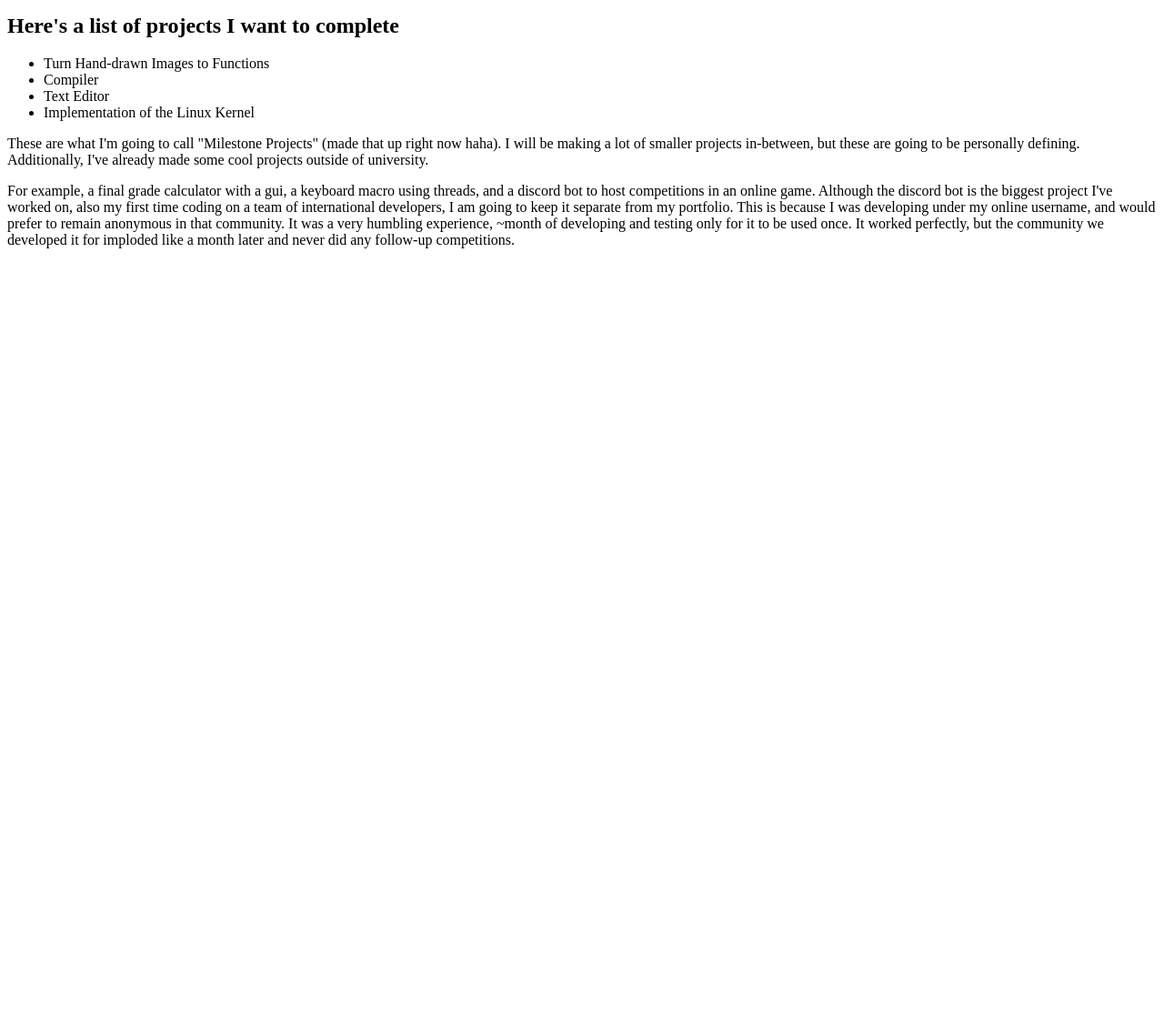
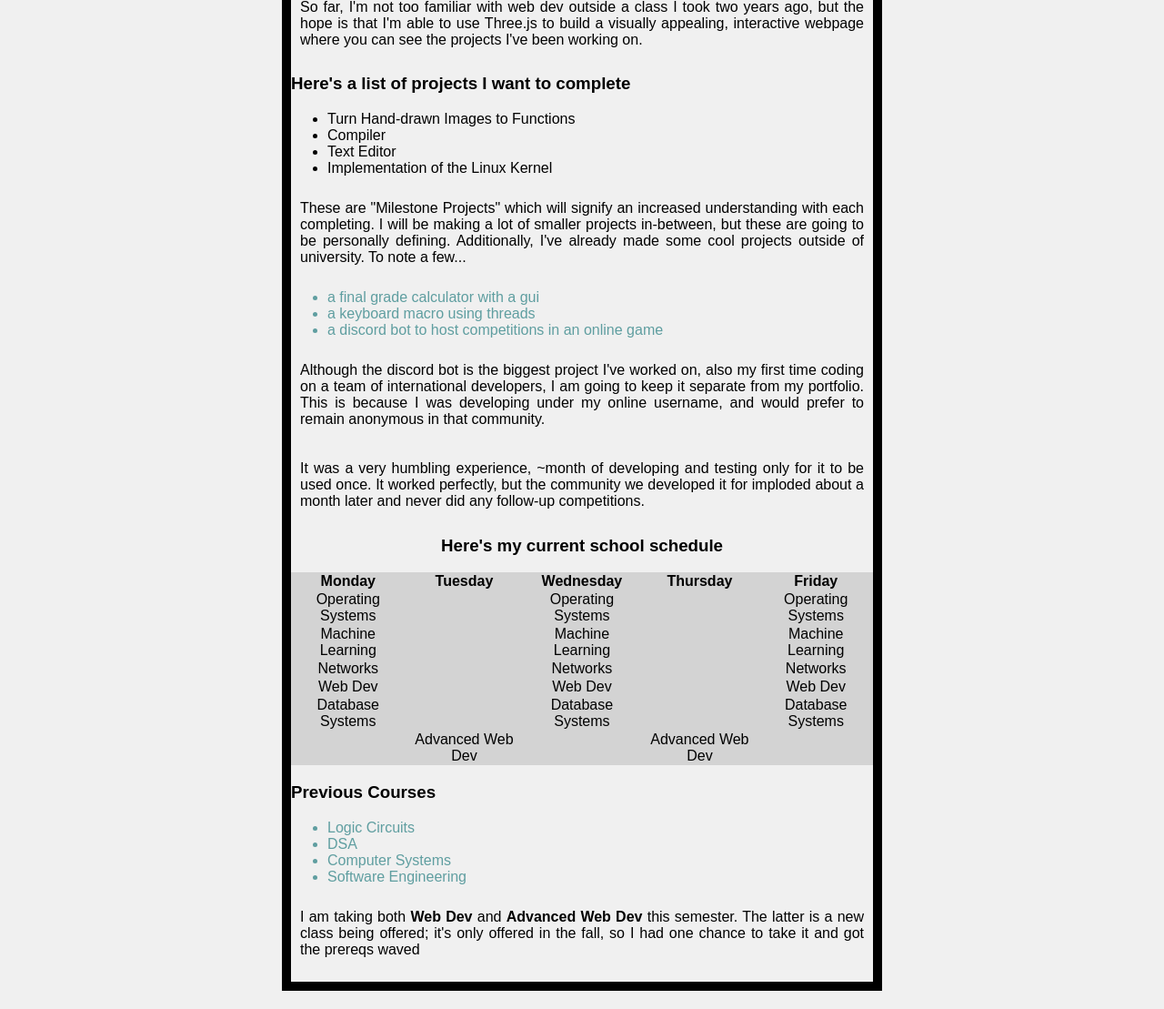
Before and after one commit to nathandekeyrel/nathandekeyrel.github.io, a plain HTML site: page index.html in a window 1280 px wide. Shown: the part 162-1271 px from the top of the page at 91% size. Before the commit the page ends 800 px from the top, so only its background shows below. Drawn offline with Linux system fonts and the light colour scheme.

Commit message:
styles and content

```diff
--- a/index.html
+++ b/index.html
@@ -3,7 +3,8 @@
 <head>
     <meta charset="UTF-8">
     <meta name="viewport" content="width=device-width, initial-scale=1">
-    <title>Document</title>
+    <title>Nathan DeKeyrel Portfolio</title>
+    <link rel="stylesheet" href="styles/main.css">
 </head>
 <body>
 
@@ -13,7 +14,7 @@
         So far, I'm not too familiar with web dev outside a class I took two years ago, but the hope is that I'm able to use Three.js to build a visually appealing, interactive webpage where you can see the projects I've been working on.
     </p>
 
-    <h2>Here's a list of projects I want to complete</h2>
+    <h3>Here's a list of projects I want to complete</h3>
 
     <ul>
         <li>Turn Hand-drawn Images to Functions</li>
@@ -23,14 +24,87 @@
     </ul>
 
     <p>
-        These are what I'm going to call "Milestone Projects" (made that up right now haha). I will be making a lot of smaller projects in-between,
-        but these are going to be personally defining. Additionally, I've already made some cool projects outside of university.
+        These are "Milestone Projects" which will signify an increased understanding with each completing. I will be making a lot of smaller projects in-between,
+        but these are going to be personally defining. Additionally, I've already made some cool projects outside of university. To note a few...
     </p>
+
+    <ul class="completed">
+        <li>a final grade calculator with a gui</li>
+        <li>a keyboard macro using threads</li>
+        <li>a discord bot to host competitions in an online game</li>
+    </ul>
+
     <p>
-        For example, a final grade calculator with a gui, a keyboard macro using threads, and a discord bot to host competitions in an online game.
         Although the discord bot is the biggest project I've worked on, also my first time coding on a team of international developers, I am going to keep it separate from my portfolio. This is because I was developing under my online username, and would prefer to remain anonymous in that community.
-        It was a very humbling experience, ~month of developing and testing only for it to be used once. It worked perfectly, but the community we developed it for imploded like a month later and never did any follow-up competitions.
     </p>
+
+    <p>
+        It was a very humbling experience, ~month of developing and testing only for it to be used once. It worked perfectly, but the community we developed it for imploded about a month later and never did any follow-up competitions.
+    </p>
+
+    <h3 id="h3center">Here's my current school schedule</h3>
+        <div class="schedule">
+        <table>
+            <tr>
+                <th>Monday</th>
+                <th>Tuesday</th>
+                <th>Wednesday</th>
+                <th>Thursday</th>
+                <th>Friday</th>
+            </tr>
+            <tr>
+                <td>Operating Systems</td>
+                <td></td>
+                <td>Operating Systems</td>
+                <td></td>
+                <td>Operating Systems</td>
+            </tr>
+            <tr>
+                <td>Machine Learning</td>
+                <td></td>
+                <td>Machine Learning</td>
+                <td></td>
+                <td>Machine Learning</td>
+            </tr>
+            <tr>
+                <td>Networks</td>
+                <td></td>
+                <td>Networks</td>
+                <td></td>
+                <td>Networks</td>
+            </tr>
+            <tr>
+                <td>Web Dev</td>
+                <td></td>
+                <td>Web Dev</td>
+                <td></td>
+                <td>Web Dev</td>
+            </tr>
+            <tr>
+                <td>Database Systems</td>
+                <td></td>
+                <td>Database Systems</td>
+                <td></td>
+                <td>Database Systems</td>
+            </tr>
+            <tr>
+                <td></td>
+                <td>Advanced Web Dev</td>
+                <td></td>
+                <td>Advanced Web Dev</td>
+                <td></td>
+            </tr>
+        </table></div>
+    <h3>Previous Courses</h3>
+
+    <ul class="completed">
+        <li>Logic Circuits</li>
+        <li>DSA</li>
+        <li>Computer Systems</li>
+        <li>Software Engineering</li>
+    </ul>
+
+    <p>I am taking both <strong>Web Dev</strong> and <strong>Advanced Web Dev</strong> this semester. The latter is a new class being offered; it's only offered in the fall, so I had one chance to take it and got the prereqs waved</p>
 
 </body>
 </html>
--- /dev/null
+++ b/styles/main.css
@@ -0,0 +1,37 @@
+body {
+    font-family: Arial, Helvetica, sans-serif;
+    background-color: rgb(240, 240, 240);
+    border:10px solid black;
+    margin: 20px auto 20px auto;
+    max-width: 50%;
+}
+
+h1 {
+    text-align: center;
+}
+
+p {
+    padding: 10px;
+    text-align: justify;
+}
+
+.completed {
+    color: cadetblue;
+}
+
+table {
+    border-collapse: collapse;
+    text-align: center;
+    padding: 5px;
+    background-color: lightgray;
+}
+
+.schedule {
+    display: flex;
+    justify-content: center;
+    align-items: center;
+}
+
+#h3center {
+    text-align: center;
+}
```
